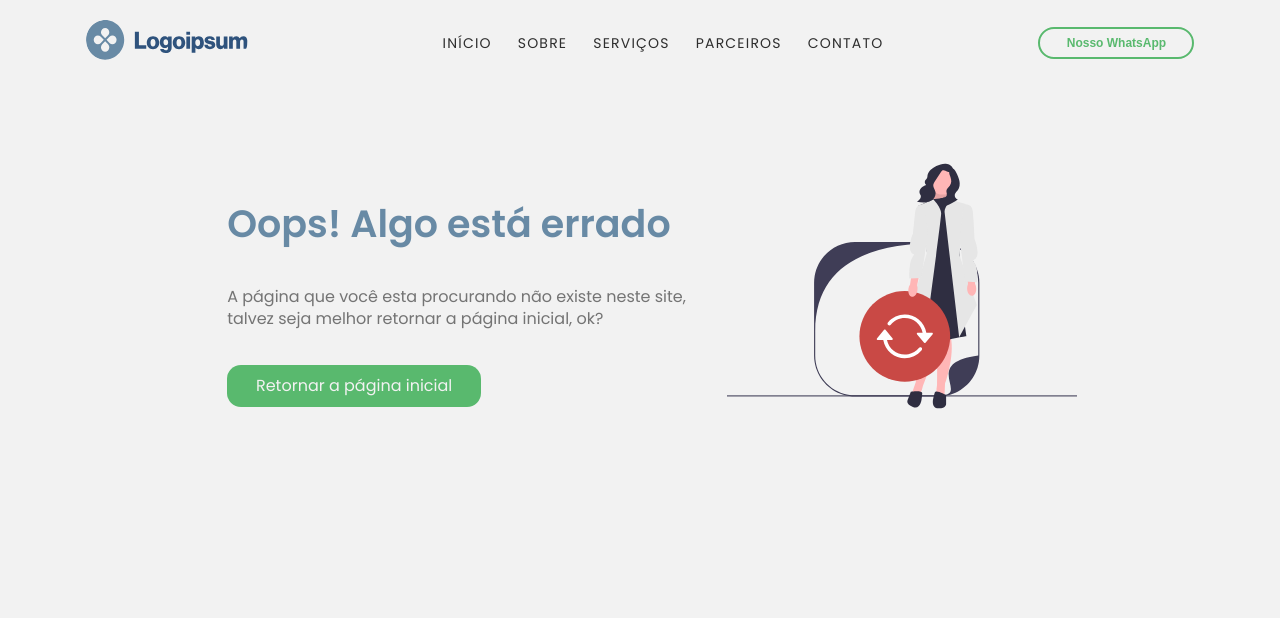
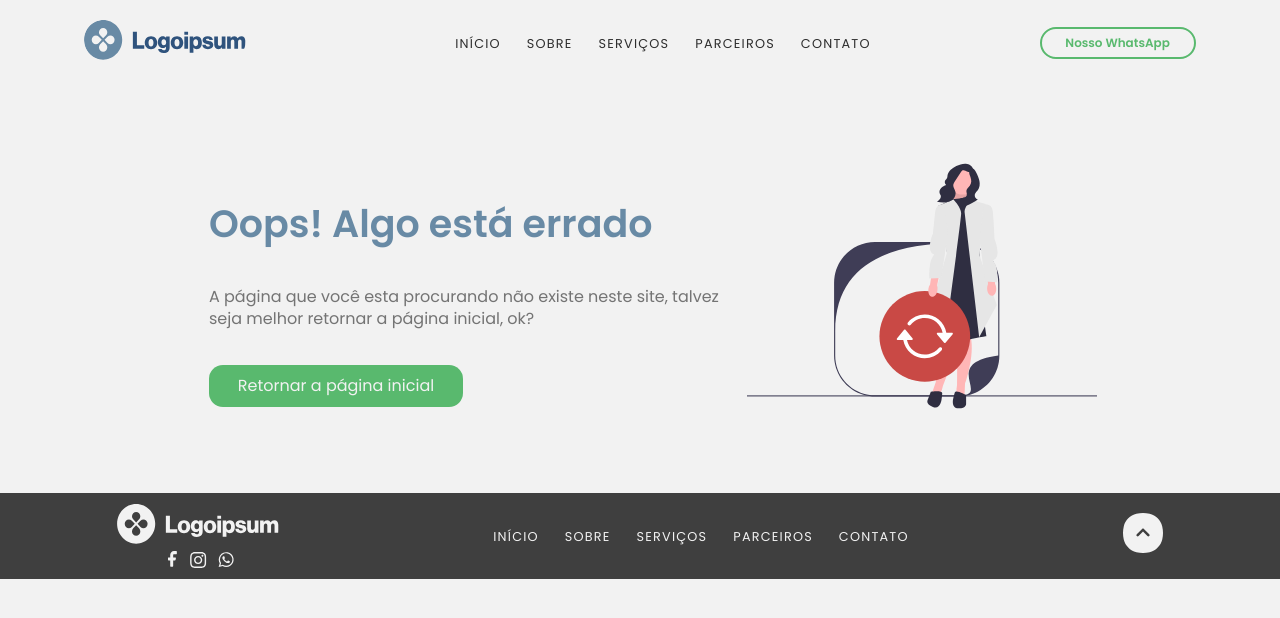
Before and after one commit to tas48/best-moments, a website with bundled scripts: page src/content/not-found.html in a window 1280 px wide. Built offline with nearby package versions, Linux system fonts and the light colour scheme.

Commit message:
✨ footer and top-top button

```diff
--- a/src/content/not-found.html
+++ b/src/content/not-found.html
@@ -5,8 +5,9 @@
   <meta http-equiv="X-UA-Compatible" content="IE=edge">
   <meta name="viewport" content="width=device-width, initial-scale=1.0">
   <title>Página não encontrada</title>
+  <link rel="stylesheet" href="../../public/styles/normalize.css">
   <link rel="stylesheet" href="../../public/styles/styles.css">
-  <script type="module" src="../js/pages/home.js"></script>
+  <script type="module" src="../js/pages/not-found.js"></script>
 </head>
 <body>
   <header>
@@ -42,6 +43,29 @@
       </aside>
     </div>
   </main>
+  <footer>
+    <div class="container-footer">
+      <div class="brand">
+        <img src="../../public/icons/logo-footer.svg" alt="logomarca da empresa">
+        <div class="social-media">
+          <img src="../../public/icons/fb.svg" alt="facebook icon">
+          <img src="../../public/icons/instagram.svg" alt="instagram icon">
+          <img src="../../public/icons/whatsapp.svg" alt="whatsapp icon">
+        </div>
+      </div>
+      <nav class="footer-nav">
+        <li><a class="link" href="#">INÍCIO</a></li>
+        <li><a class="link" href="about">SOBRE</a></li>
+        <li><a class="link" href="servicos">SERVIÇOS</a></li>
+        <li><a class="link" href="#parceiros">PARCEIROS</a></li>
+        <li><a class="link" href="#contato">CONTATO</a></li>
+      </ul>
+      </nav>
+      <div class="to-top">
+        <img src="../../public/icons/to-top.svg" alt="seta para cima">
+      </div>
+    </div>
+  </footer>
 
 </body>
 </html>
--- /dev/null
+++ b/src/js/modules/current-page.js
@@ -0,0 +1,10 @@
+function currentPage(){
+  const currentURL = window.location.pathname;
+  const navLink = document.querySelectorAll(".link");
+  console.log(currentURL);
+
+
+
+}
+
+export default currentPage;
--- /dev/null
+++ b/src/js/modules/to-top.js
@@ -0,0 +1,11 @@
+function toTop(){
+  const topButton = document.querySelector('.to-top');
+  const c = document.documentElement.scrollTop || document.body.scrollTop;
+
+  topButton.addEventListener('click', () => {
+    document.body.scrollTop = 0;
+    document.documentElement.scrollTop = 0;
+  });
+}
+
+export default toTop;
--- a/src/js/pages/home.js
+++ b/src/js/pages/home.js
@@ -1,7 +1,9 @@
 import renderMenu from '../modules/mobile-navbar.js';
 import imageSlider from '../modules/image-slider.js';
 import cardSlider from '../modules/card-slider.js';
+import toTop from '../modules/to-top.js';
 
 renderMenu();
 imageSlider();
 cardSlider();
+toTop();
--- /dev/null
+++ b/src/js/pages/not-found.js
@@ -0,0 +1,5 @@
+import renderMenu from '../modules/mobile-navbar.js';
+import currentPage from '../modules/current-page.js';
+
+renderMenu();
+currentPage();
--- a/src/sass/abstracts/_colors.scss
+++ b/src/sass/abstracts/_colors.scss
@@ -2,3 +2,4 @@ $primary: #f2f2f2;
 $secondary: #688aa5;
 $accent-color: #59b96e;
 $text-color: #2e2e2e;
+$footer-bg: #3F3F3F;
--- a/src/sass/abstracts/_config.scss
+++ b/src/sass/abstracts/_config.scss
@@ -1,4 +1,8 @@
 @import url('https://fonts.googleapis.com/css2?family=Poppins:wght@400;600&display=swap');
+
+html{
+   scroll-behavior: smooth;
+}
 
 body{
   background-color: #f2f2f2;
--- a/src/sass/components/_footer.scss
+++ b/src/sass/components/_footer.scss
@@ -0,0 +1,53 @@
+@use '../abstracts/' as *;
+
+footer{
+  background-color: $footer-bg;
+  padding: 10px;
+}
+
+.container-footer{
+  display: flex;
+  justify-content: space-around;
+  align-items: center;
+  background-color: $footer-bg;
+}
+
+.brand{
+  text-align: center;
+
+  & > img{
+    width: 162px;
+    height: 42px;
+  }
+}
+
+.social-media{
+  @include flex-center;
+  gap: 10px;
+
+  & > img{
+    width: 18px;
+    height: 18px;
+  }
+}
+
+.footer-nav{
+  display: flex;
+  justify-content: center;
+  gap: 26px;
+
+  & > li{
+    list-style: none;
+    letter-spacing: 1.2px;
+
+    & > a{
+      color: $primary;
+      font-size: 0.8rem;
+    }
+  }
+}
+
+.to-top{
+  background-color: transparent;
+  border: none;
+}
--- a/src/sass/components/_nav.scss
+++ b/src/sass/components/_nav.scss
@@ -24,7 +24,7 @@ nav{
 
 .link{
   color: $text-color;
-  font-size: 14px;
+  font-size: 0.8rem;
   font-weight: $paragraph;
 
   &:hover{
--- a/src/sass/pages/_not-found.scss
+++ b/src/sass/pages/_not-found.scss
@@ -1,4 +1,5 @@
 @use '../abstracts' as *;
+@use '../components/footer';
 
 main{
   @include flex-center;
@@ -77,13 +78,5 @@ main{
       margin-block: 40px;
       text-align: center;
     }
-
-    & > div{
-
-    }
   }
-
-
-
-
 }
```
Also changed, not shown: index.html (+24 -0 lines), public/icons/fb.svg (added), public/icons/instagram.svg (added), public/icons/logo-footer.svg (added), public/icons/to-top.svg (added), public/icons/whatsapp.svg (added), public/styles/styles.css, 1 other file.
